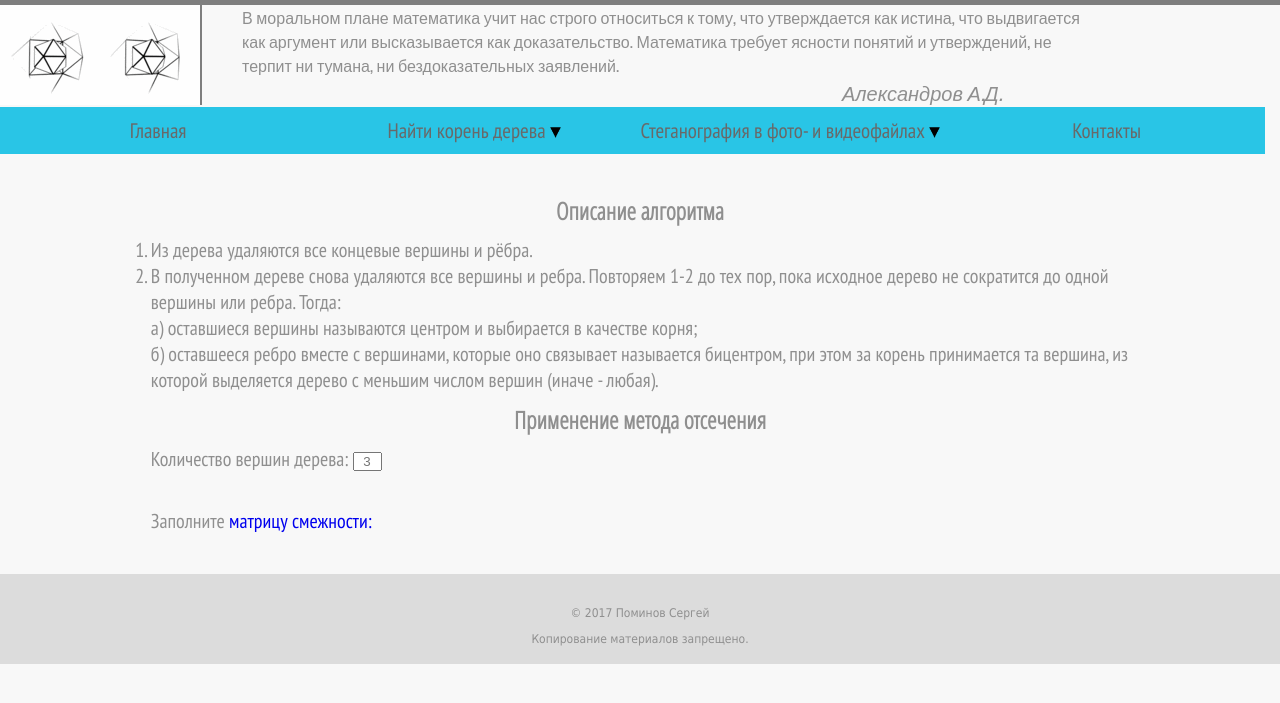
After one commit to svpom/fromkaf42, a Django app: page /cut-method/ in a window 1280 px wide. The commit adds this page. Shown: the top 703 px of the page. Run offline with Django 3.2, Linux system fonts and the light colour scheme.

Commit message:
Have begun cut_method.html. But need javascript to learn

```diff
--- a/prtsite/prtapp/static/css/prtapp.css
+++ b/prtsite/prtapp/static/css/prtapp.css
@@ -144,7 +144,7 @@ section {
     /*font: 16px Oswald,sans-serif;*/
     font: bold 16px Open Sans Condensed, Oswald, sans-serif;
 }
-section p{
+section p, ol{
     margin:0;
     padding:10px;
     /*padding-top: 30px;*/
@@ -179,3 +179,19 @@ footer {
     text-align:center;
     display:block;
  }
+
+ol ul {
+    list-style: none;
+}
+
+.less_style {
+        text-decoration: none;
+}
+
+.little_box{
+text-align: center;
+}
+
+/*.little_box:active {
+
+}*/
--- /dev/null
+++ b/prtsite/prtapp/templates/prtapp/cut_method.html
@@ -0,0 +1,27 @@
+{% extends 'prtapp/base.html' %}
+{% load staticfiles %}
+
+{% block content %}
+<h1>Описание алгоритма</h1>
+<ol>
+    <li>Из дерева удаляются все концевые вершины и рёбра.</li>
+    <li>В полученном дереве снова удаляются все вершины и ребра. Повторяем 1-2 до тех пор, пока исходное дерево не сократится до одной вершины или ребра. Тогда:
+        <ul>
+            <li>а) оставшиеся вершины называются центром и выбирается в качестве корня; </li>
+            <li>б) оставшееся ребро вместе с вершинами, которые оно связывает называется бицентром, при этом за корень принимается та вершина, из которой выделяется дерево с меньшим числом вершин (иначе - любая).</li>
+        </ul>
+    </li>
+</ol>
+<h1>Применение метода отсечения</h1>
+<form>
+    <p>Количество вершин дерева:
+        <input type="text" size="1" placeholder="3" class="little_box">
+    </p>
+</form>
+<p>Заполните
+    <a target="_blank" class="less_style"
+    href="https://ru.wikipedia.org/wiki/%D0%9C%D0%B0%D1%82%D1%80%D0%B8%D1%86%D0%B0_%D1%81%D0%BC%D0%B5%D0%B6%D0%BD%D0%BE%D1%81%D1%82%D0%B8">
+    матрицу смежности:
+    </a>
+</p>
+{% endblock content %}
--- a/prtsite/prtapp/urls.py
+++ b/prtsite/prtapp/urls.py
@@ -5,4 +5,5 @@ urlpatterns = [
     url(r'^$', views.main_page, name='main_page'),
     url(r'^summary-about-trees-root/$', views.summary_about_trees_root,
         name='summary_about_trees_root'),
+    url(r'^cut-method/$', views.cut_method, name='cut_method'),
 ]
--- a/prtsite/prtapp/views.py
+++ b/prtsite/prtapp/views.py
@@ -8,3 +8,7 @@ def main_page(request):
 
 def summary_about_trees_root(request):
     return render(request, 'prtapp/summary_about_trees_root.html', {})
+
+
+def cut_method(request):
+    return render(request, 'prtapp/cut_method.html', {})
```
Also changed, not shown: prtsite/prtapp/templates/prtapp/summary_about_trees_root.html (+4 -4 lines).
